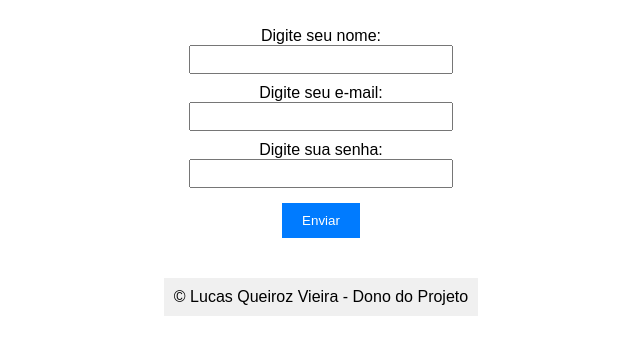
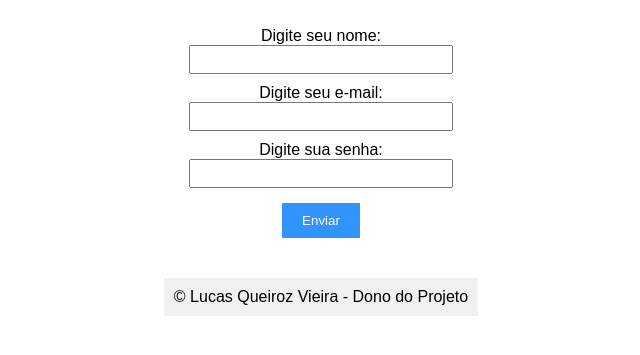
Before and after one commit to lvieira7/formulario_html, a plain HTML site: page formulario/index.html in a window 1280 px wide. Shown: the part 83-438 px from the top of the page, without its empty margins (319-959 px from the left). Drawn offline with Linux system fonts and the light colour scheme.

Commit message:
alterei cor do button

```diff
--- a/formulario/index.html
+++ b/formulario/index.html
@@ -44,7 +44,7 @@
         button {
             padding: 10px 20px;
             margin-top: 15px;
-            background-color: #007bff;
+            background-color: #3194fe;
             color: white;
             border: none;
             cursor: pointer;
```
